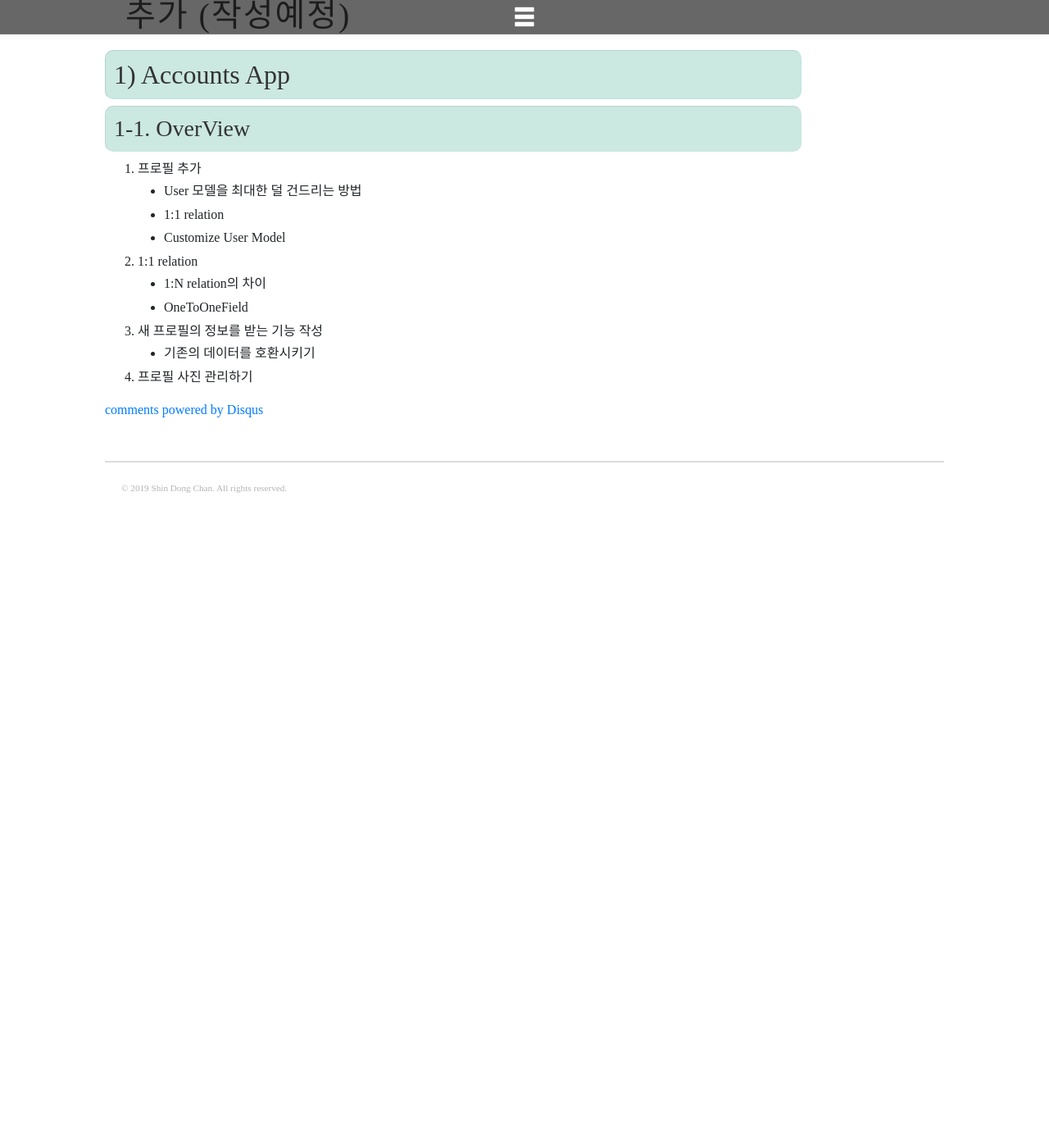
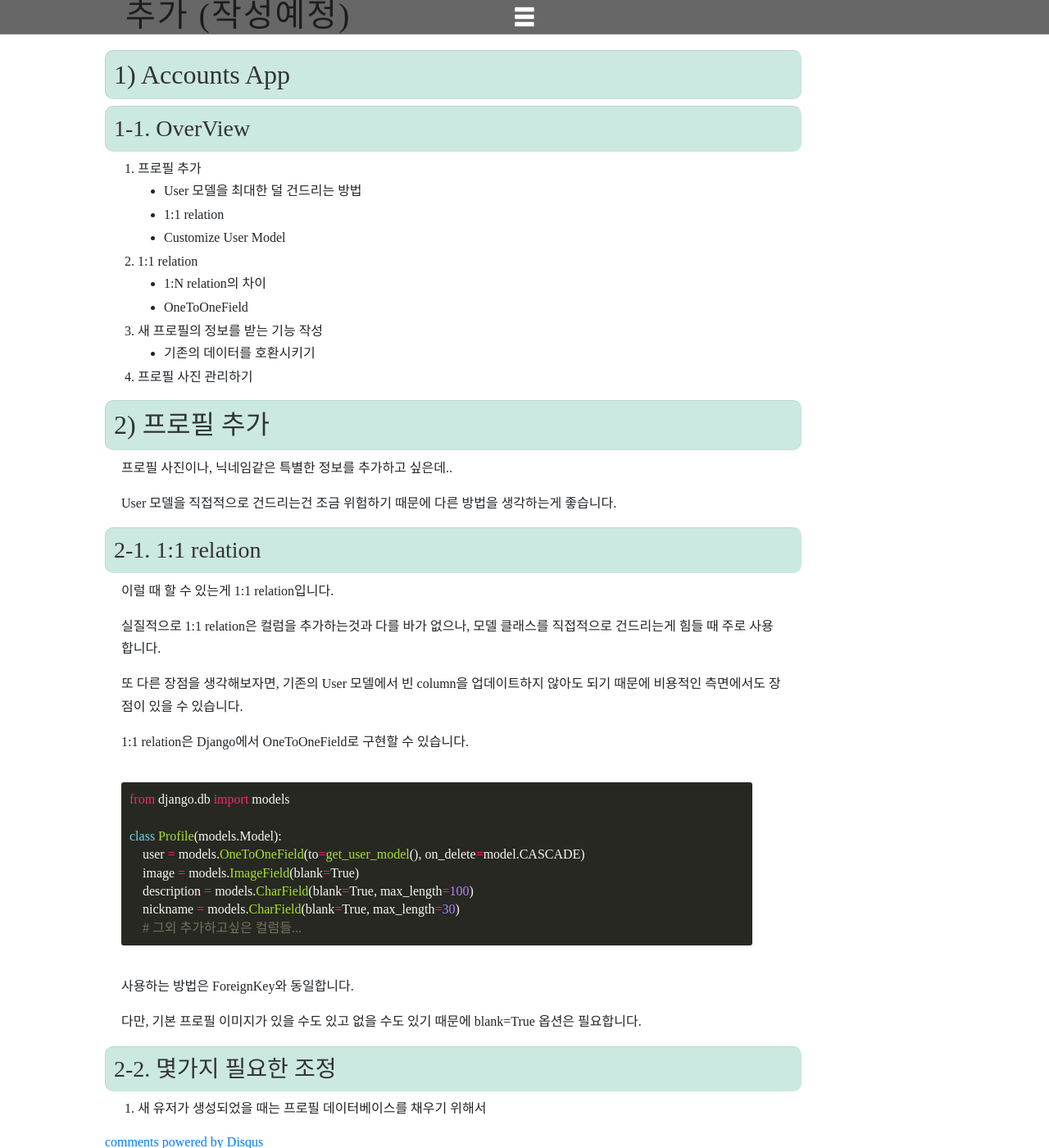
Before and after one commit to DongChanS/DongChanS.github.io, a Jekyll site: the page built from _posts/2019-04-18-51.md, in a window 1280 px wide and 1400 px high, scrolled down 506 px. Shown: the whole window at 82% size. Built offline with Jekyll 4.4.1, drawn with Linux system fonts in a browser that asks for light colours; nearby versions of some CDN libraries; some web fonts are replaced; comment, search, counter and statistics services are not loaded; before the commit the page ends 1110 px from its top, so only the background shows below that.

Commit message:
working...

````diff
--- a/_posts/2019-04-18-51.md
+++ b/_posts/2019-04-18-51.md
@@ -19,3 +19,40 @@ category : 'Django'
 3. 새 프로필의 정보를 받는 기능 작성
    * 기존의 데이터를 호환시키기
 4. 프로필 사진 관리하기
+
+
+
+## 2) 프로필 추가
+
+프로필 사진이나, 닉네임같은 특별한 정보를 추가하고 싶은데..
+
+User 모델을 직접적으로 건드리는건 조금 위험하기 때문에 다른 방법을 생각하는게 좋습니다.
+
+### 2-1. 1:1 relation
+
+이럴 때 할 수 있는게 1:1 relation입니다.
+
+실질적으로 1:1 relation은 컬럼을 추가하는것과 다를 바가 없으나, 모델 클래스를 직접적으로 건드리는게 힘들 때 주로 사용합니다.
+
+또 다른 장점을 생각해보자면, 기존의 User 모델에서 빈 column을 업데이트하지 않아도 되기 때문에 비용적인 측면에서도 장점이 있을 수 있습니다.
+
+1:1 relation은 Django에서 OneToOneField로 구현할 수 있습니다.
+
+```python
+from django.db import models
+
+class Profile(models.Model):
+    user = models.OneToOneField(to=get_user_model(), on_delete=model.CASCADE)
+    image = models.ImageField(blank=True)
+    description = models.CharField(blank=True, max_length=100)
+    nickname = models.CharField(blank=True, max_length=30)
+    # 그외 추가하고싶은 컬럼들...
+```
+
+사용하는 방법은 ForeignKey와 동일합니다.
+
+다만, 기본 프로필 이미지가 있을 수도 있고 없을 수도 있기 때문에 blank=True 옵션은 필요합니다.
+
+### 2-2. 몇가지 필요한 조정
+
+1. 새 유저가 생성되었을 때는 프로필 데이터베이스를 채우기 위해서
````
